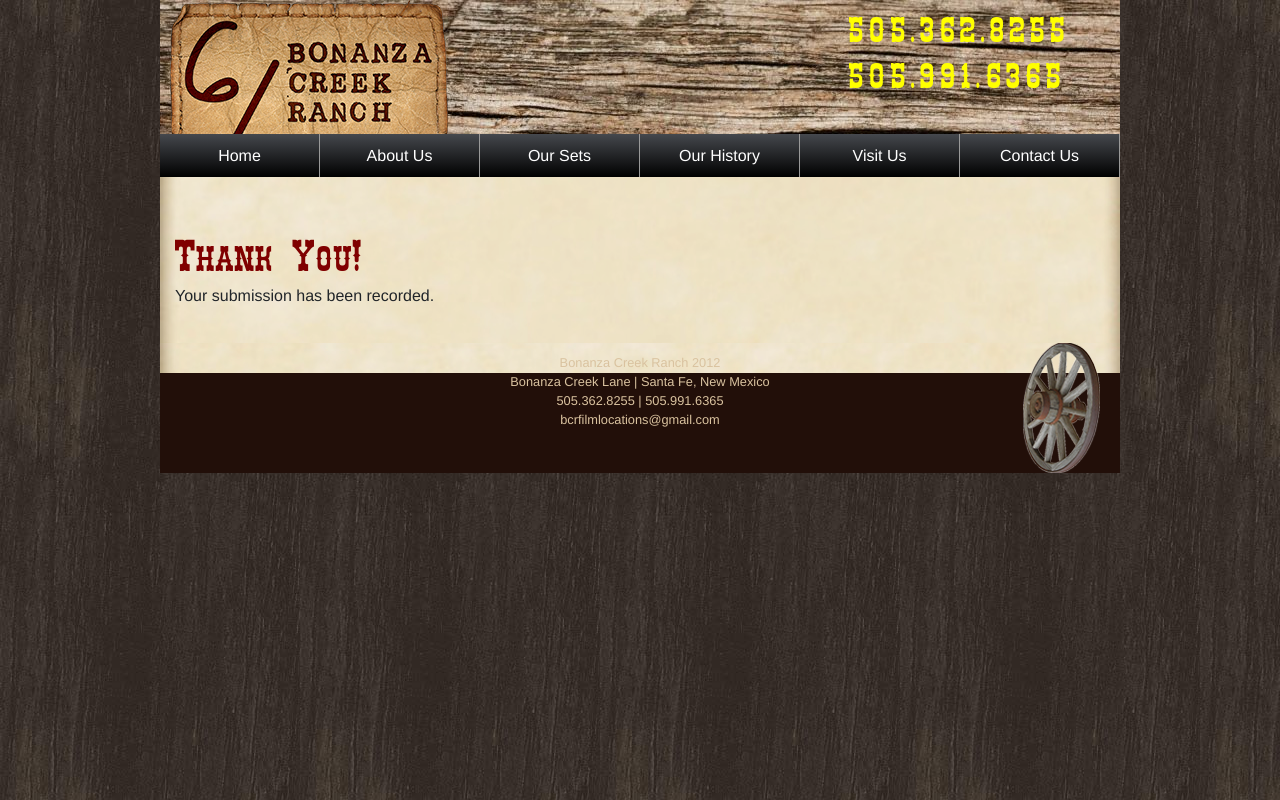
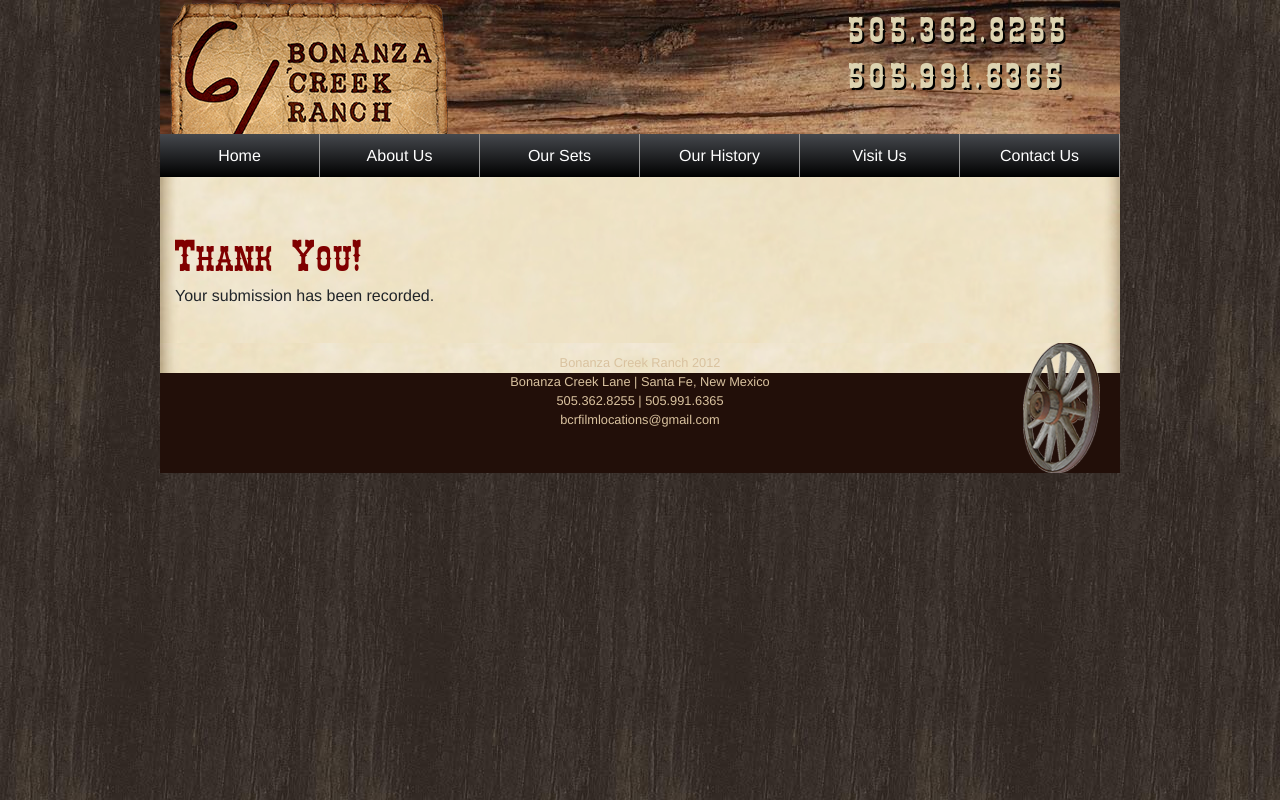
Before and after one commit to iteam-software/bonanza-creek-ranch-com, a Gatsby site: page /contact-submitted in a window 1280 px wide. Built offline with nearby package versions, Linux system fonts and the light colour scheme; Gatsby itself is replaced by a stand-in of ours.

Commit message:
content(contacts): remove inline css change wood

```diff
--- a/src/components/header.css
+++ b/src/components/header.css
@@ -1,8 +1,9 @@
 header {
   height: 150px;
-  background: url("../images/woodTexture.jpg");
+  background: url("../images/wood.jpg");
   display: flex;
   align-items: flex-end;
+  position: relative;
 }
 
 header nav {
@@ -13,3 +14,15 @@
 header nav > * {
   width: 16.6667%;
 }
+
+.numbers-div {
+  position: absolute;
+  right: 50px;
+  top: 10px;
+}
+
+.numbers {
+  color: #ddd3b1 !important;
+  letter-spacing: 5px !important;
+  text-shadow: 2px 2px black;
+}
--- a/src/components/header.js
+++ b/src/components/header.js
@@ -7,7 +7,7 @@
 import "./header.css";
 
 const Header = ({ siteTitle }) => (
-  <header style={{ position: "relative" }}>
+  <header>
     <div
       style={{
         marginBottom: -40,
@@ -19,9 +19,9 @@
         <img src={logo} alt={siteTitle} />
       </Link>
     </div>
-    <div style={{ position: "absolute", right: 50, top: 10 }}>
-      <h2 style={{ color: "yellow", letterSpacing: 5 }}>505.362.8255</h2>
-      <h2 style={{ color: "yellow", letterSpacing: 5 }}>505.991.6365</h2>
+    <div className="numbers-div">
+      <h2 className="numbers">505.362.8255</h2>
+      <h2 className="numbers">505.991.6365</h2>
     </div>
     <nav>
       <NavItem to="/">Home</NavItem>
```
Also changed, not shown: src/images/wood.jpg (added), src/images/woodTexture.jpg (deleted).
